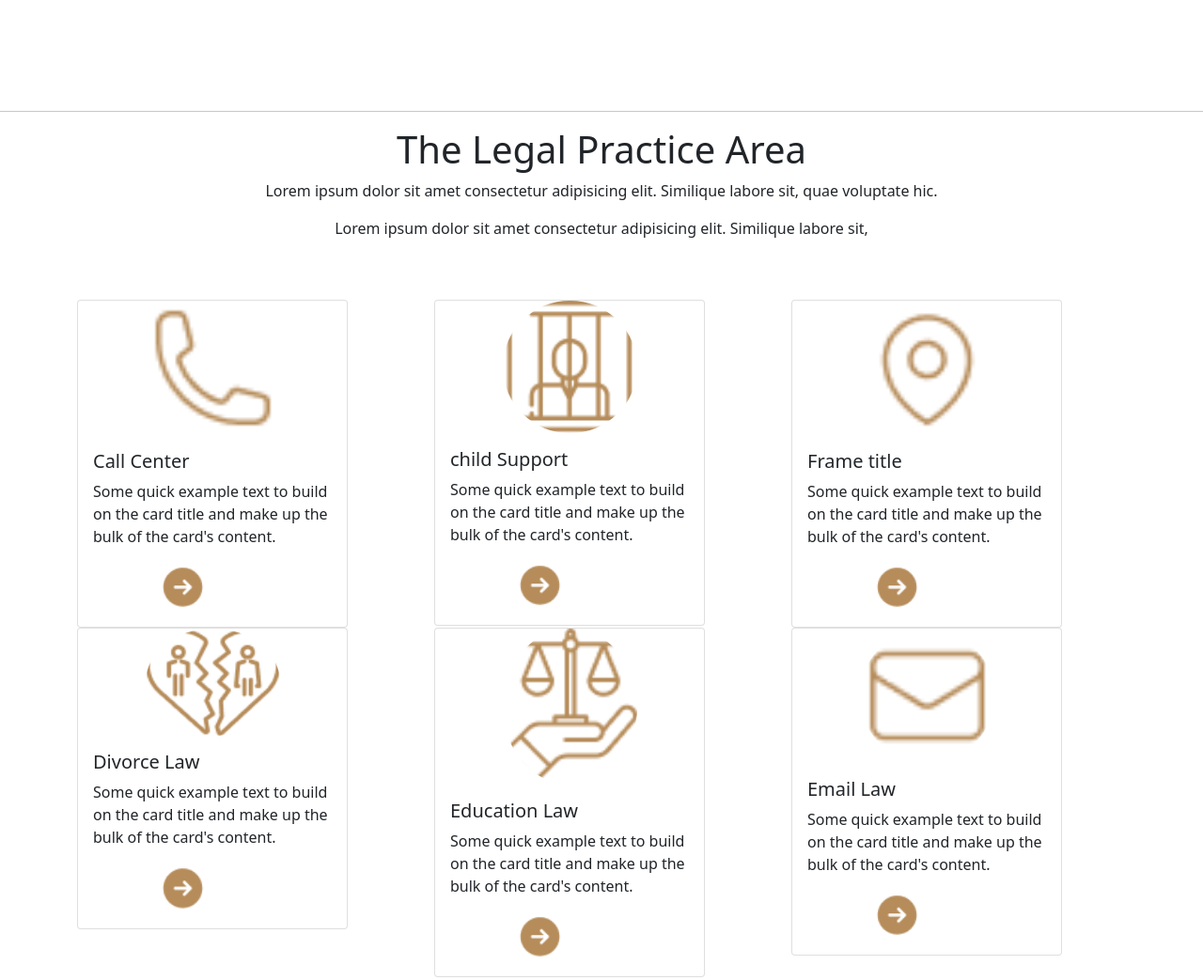
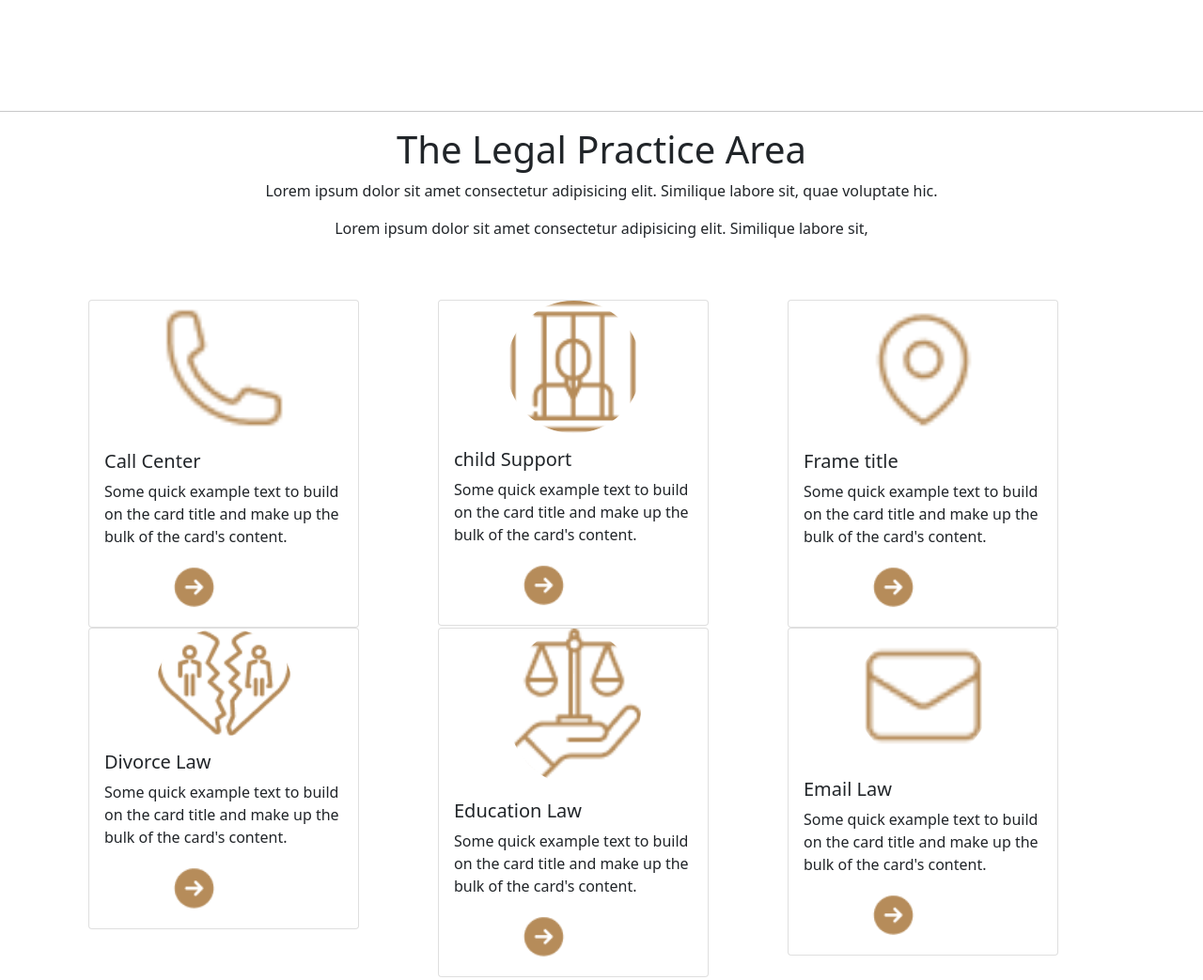
Before and after one commit to Sumi-Akter/Boostrap-Third-Assingment, a plain HTML site: page index.html in a window 1280 px wide. Shown: the part 840-1883 px from the top of the page at 94% size. Drawn offline with nearby package versions, Linux system fonts and the light colour scheme.

Commit message:
legal area done

```diff
--- a/index.html
+++ b/index.html
@@ -106,14 +106,13 @@
       </div>
 
       <hr>
+<!-- legal area -->
 
-
+     <div class="container">
         <div class="text-center">
             <h1>The Legal Practice Area</h1>
             <p>Lorem ipsum dolor sit amet consectetur adipisicing elit. Similique labore sit, quae voluptate hic.</p><p>Lorem ipsum dolor sit amet consectetur adipisicing elit. Similique labore sit,</p>
-      </div>
-
-     <br>
+          </div><br>
 
          <div class="container mx-auto mt-4 my-5 bg-gradient">
           <div class="row">
@@ -194,7 +193,12 @@
           </div>
 
 
+
+
+     </div>
      <br>
+
+
 
       <div class="text-center">
         <h1>What Our Client Say</h1>
```
Lines whose indentation alone changed are shown as unchanged.
